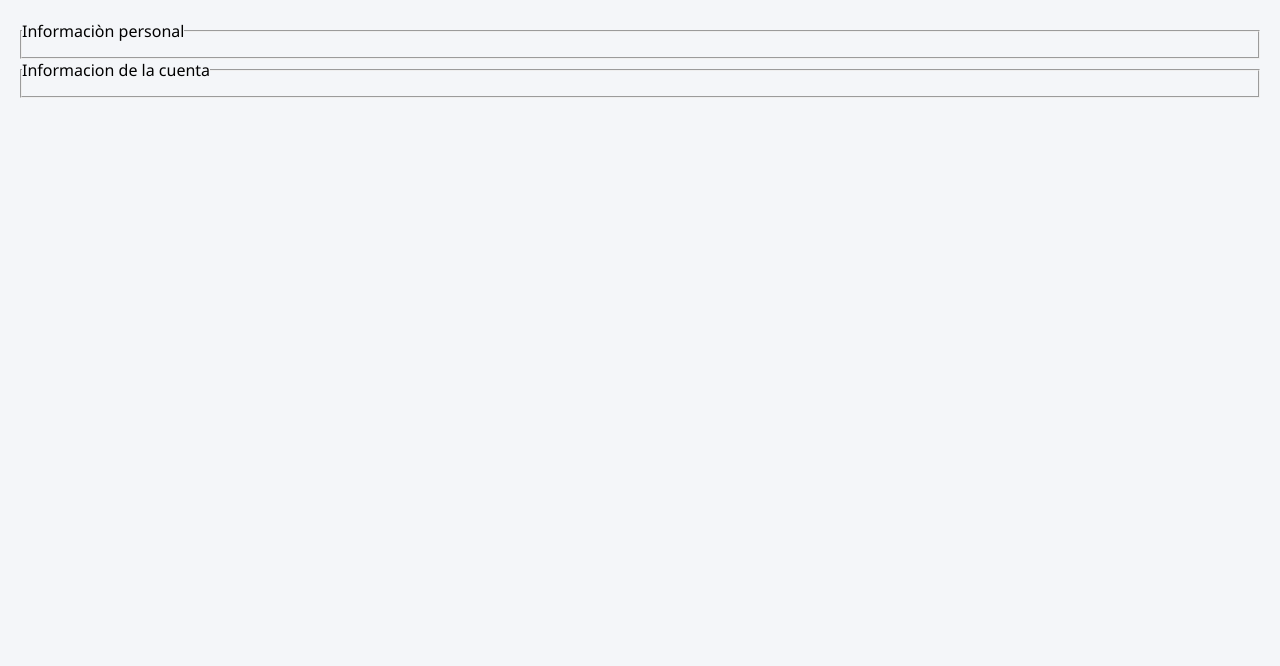
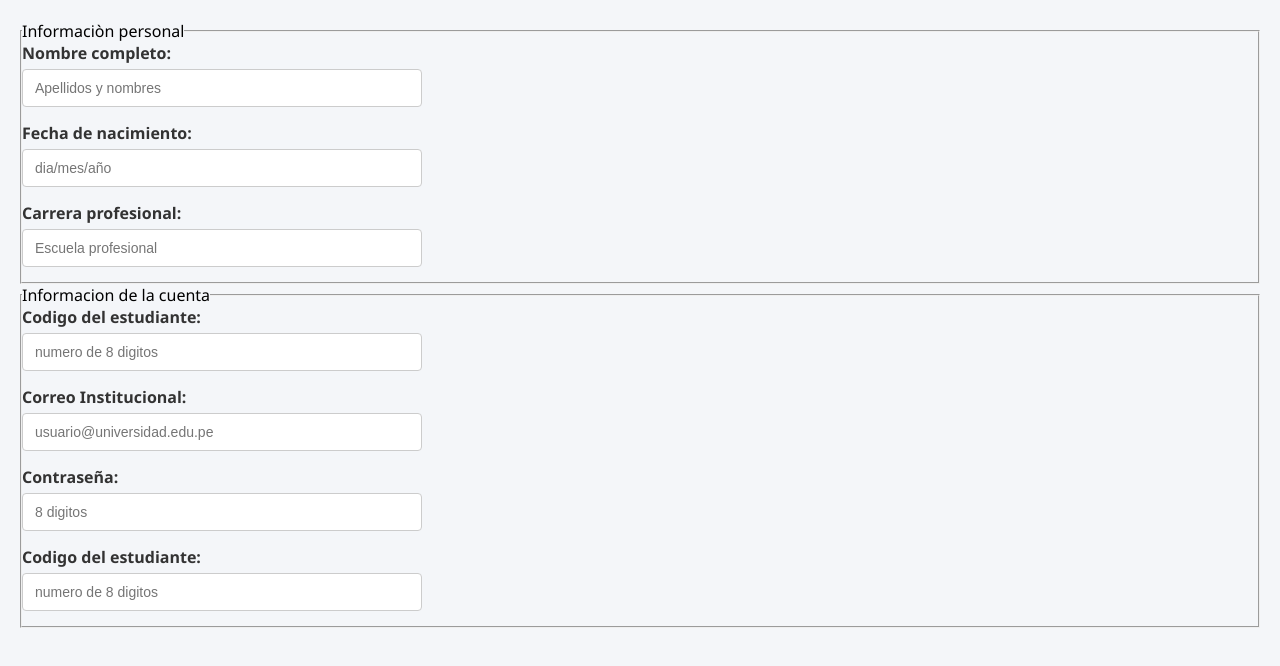
Before and after one commit to mquispesin-456/IDWeb-Isabel-Quispe, a plain HTML site: page Lab02/registro.html in a window 1280 px wide. Drawn offline with Linux system fonts and the light colour scheme; files that its build step writes are made by us from their sources.

Commit message:
Edicion de estructura de formularis

```diff
--- a/Lab02/registro.html
+++ b/Lab02/registro.html
@@ -12,30 +12,44 @@
             <fieldset>
                 <legend> Informaciòn personal </legend>
                 <div class="form-group">
-                    <! Nombre completo: text,required >
+                    <label for="nombre" class="form-label">Nombre completo: </label>
+                    <input type ="nombre" id="nombre" name="nombre" class="form-input"
+                    required placeholder="Apellidos y nombres">
                 </div>
                 <div class="form-group">
-                    <! Fecha de Nacimiento: date, con min y max>
-
+                    <label for="nacimiento" class="form-label"> Fecha de nacimiento: </label>
+                    <input type ="nacimiento" id="nacimiento" name="nacimiento" class="form-input"
+                    required placeholder="dia/mes/año">
                 </div>
                 <div class="form-group">
-                    <! Carrera profesional: text requires>
+                    <label for="carrera" class="form-label"> Carrera profesional: </label>
+                    <input type ="carrera" id="carrera" name="carrera" class="form-input"
+                    required placeholder="Escuela profesional">
                 </div>
             </fieldset>
 
             <fieldset>
                 <legend>Informacion de la cuenta </legend>
                 <div class ="form-group">
-                    <! Codigo del estudiante: >
-                </div>
+                    <label for="cui" class="form-label"> Codigo del estudiante: </label>
+                    <input type ="cui" id="cui" name="cui" class="form-input"
+                    required placeholder="numero de 8 digitos">                </div>
                 <div class="form-group">
                     <!Correo institucional: >
+                    <label for="email" class="form-label">Correo Institucional:</label>
+                    <input type="email" id="email" name="email" class="form-input"
+                    required placeholder="usuario@universidad.edu.pe">
                 </div>
                 <div class="form-group">
                     <! Contraseña: >
+                    <label for="key" class="form-label"> Contraseña: </label>
+                    <input type ="key" id="key" name="key" class="form-input"
+                    required placeholder="8 digitos">
                 </div>
                 <div class ="form-group">
-                    <! Turno: >
+                    <label for="turno" class="form-label"> Codigo del estudiante: </label>
+                    <input type ="turno" id="turno" name="turno" class="form-input"
+                    required placeholder="numero de 8 digitos">   <! Turno: >
                 </div>
                 <div class ="form-group">
                     <! Aceptacion de terminos: >
```
